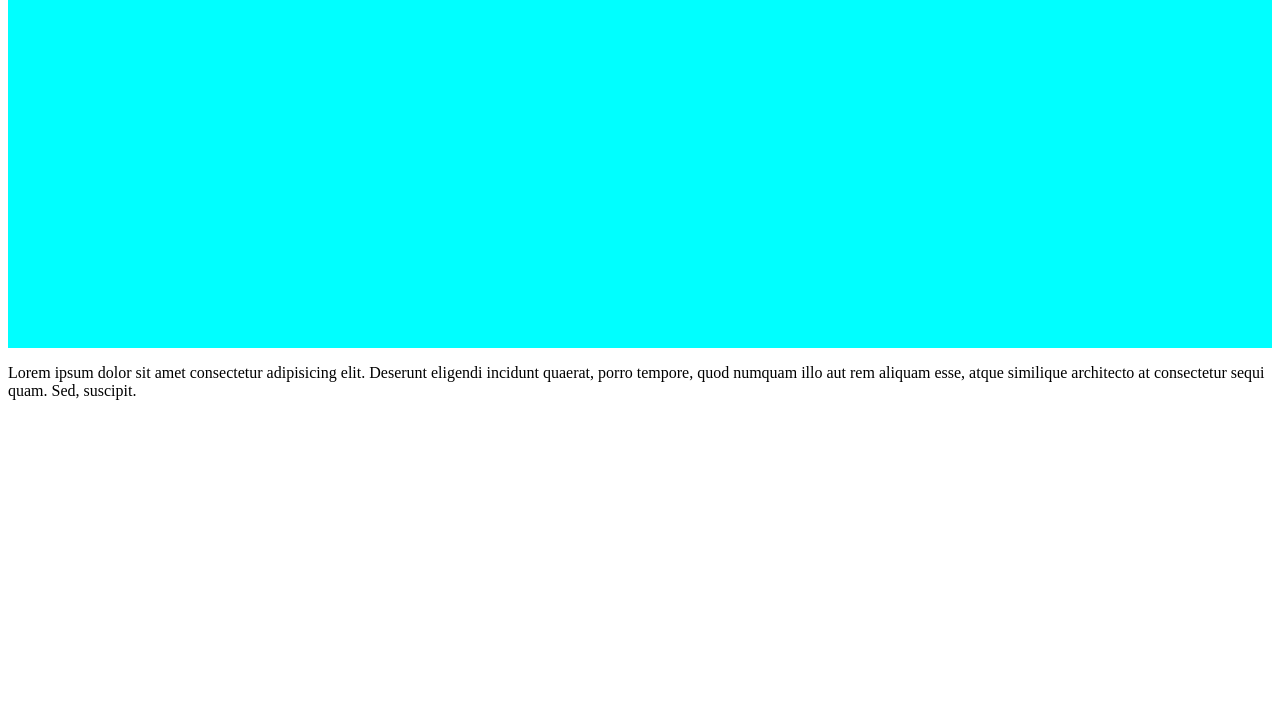
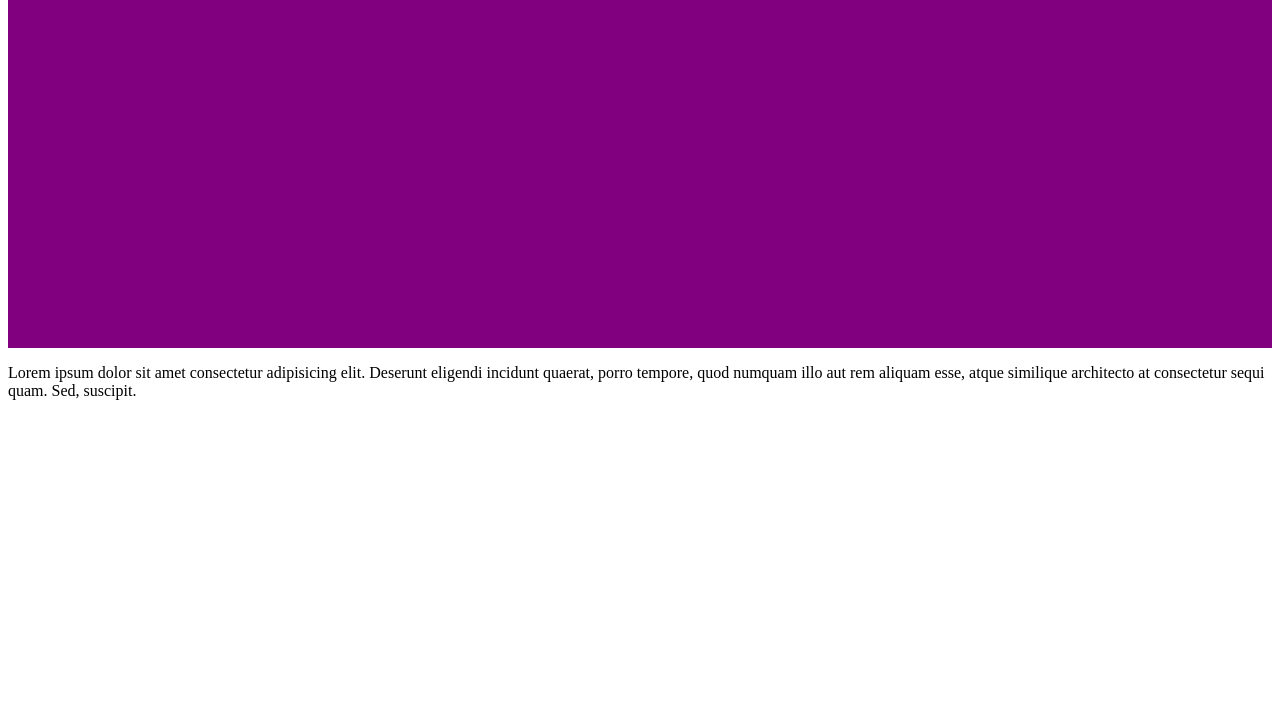
Before and after one commit to dani2898/bedu-sesion-3, a plain HTML site: page index.html in a window 1280 px wide. Shown: the part 73-800 px from the top of the page. Drawn offline with Linux system fonts and the light colour scheme.

Commit message:
Cambio de color de background

```diff
--- a/style.css
+++ b/style.css
@@ -1,5 +1,5 @@
 .header-container{
     width: 100%;
     height: 400px;
-    background-color: aqua;
+    background-color: purple;
 }
```
